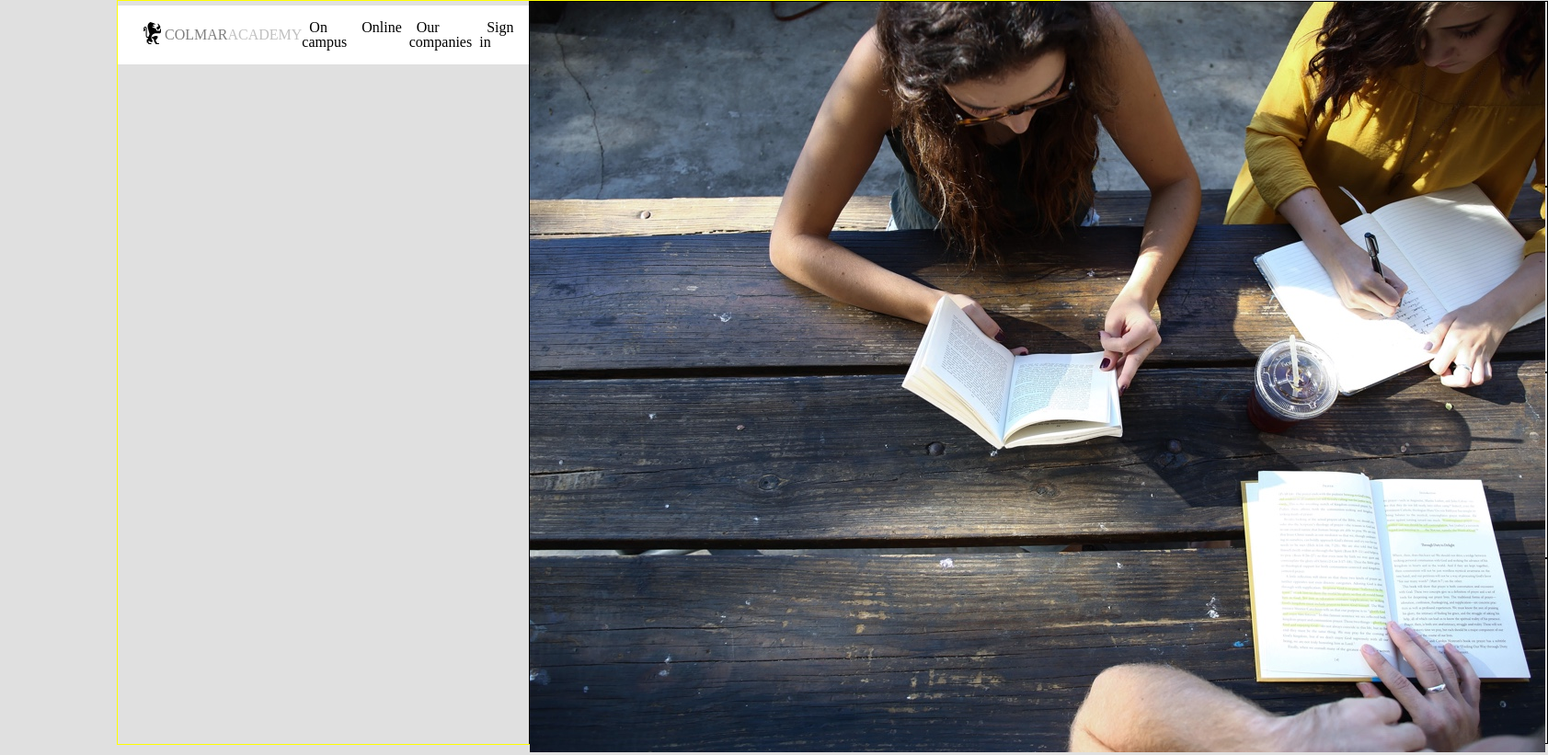
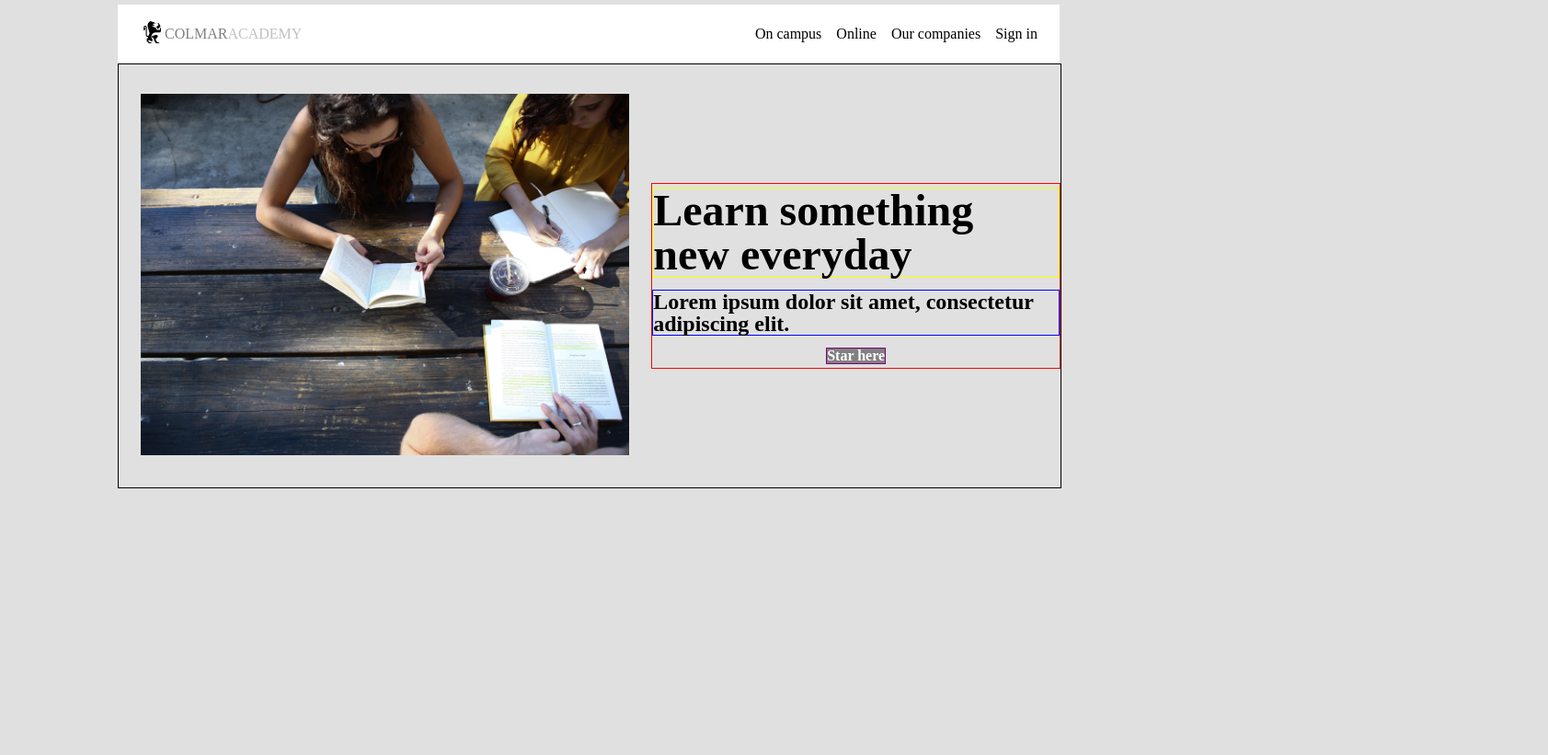
Before and after one commit to salcrom/ColmarAcademy, a plain HTML site: page index.html in a window 1280 px wide. Shown: the whole page at 92% size, 1683 px wide, since content can reach past the window. After the commit the page ends 800 px from the top, so only its background shows below. Drawn offline with Linux system fonts and the light colour scheme.

Commit message:
section first

```diff
--- a/index.html
+++ b/index.html
@@ -25,19 +25,22 @@
 		</header>
 
 		<main>
-			<section>
-				<div class="m_contain">
+			<section class="first">
+				<div class="img_contain">
 					<img src="./resources/images/banner.jpg" alt="banner">
 				</div>
-				<div class="m_contain">
-					<h2></h2>
-					<h4></h4>
-					<div class="btn"></div>
+				<div class="info_contain">
+					<h2>Learn something new everyday</h2>
+					<h4>Lorem ipsum dolor sit amet, consectetur adipiscing elit.
+					</h4>
+					<div class="btn">
+						<a href="#">Star here</a>
+					</div>
 				</div>
 
 			</section>
 
-			<section>
+<!--			<section>
 
 			</section>
 
@@ -49,6 +52,6 @@
 
 			</section>
 		</main>
-	</div>
+	</div> -->
 </body>
 </html>
--- a/resources/css/style.css
+++ b/resources/css/style.css
@@ -2,15 +2,16 @@
 /* CSS GENERAL */
 body {
 	background-color: #e0e0e0;
+	font-size: 16px;
 }
 
 .contain {
 	display: flex;
+	flex-direction: column;
 	margin: 0 auto;
 	padding: 0;
 	max-width: 1024px;
 	height: auto;
-	border: 1px solid yellow;
 }
 
 
@@ -67,7 +68,61 @@ header {
 section {
 	border: 1px solid black;
 	display: flex;
+	align-content: center;
+	justify-content: center;
+	align-items: center;
+	width: 100%;
+	height: auto;
+}
 
+.img_contain {
+	width: 60%;
+	height: 60%;
+	padding: 32px 24px;
+}
+
+.img_contain img {
 	width: 100%;
+	height: 100%;
+}
+
+.info_contain {
+	display: flex;
+	flex-direction: column;
+	justify-content: space-between;
+	width: 50%;
 	height: 200px;
+	border: 1px solid red;
 }
+
+.info_contain h2 {
+	font-size: 3rem;
+	padding: 8px auto;
+	margin: 4px auto;
+	font-weight: bold;
+	border: 1px solid yellow;
+}
+
+.info_contain h4 {
+	font-size: 1.5rem;
+	padding: 8px auto;
+	margin: 4px auto;
+	font-weight: bold;
+	border: 1px solid blue;
+}
+
+.info_contain .btn {
+	padding: 8px auto;
+	margin: 4px auto;
+	font-weight: bold;
+	background-color: grey;
+	text-align: center;
+	color: white;
+	border: 1px solid purple;
+}
+
+.info_contain .btn a {
+	text-decoration: none;
+	padding: 8px auto;
+	color: white;
+}
```
